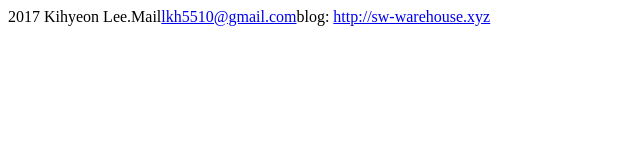
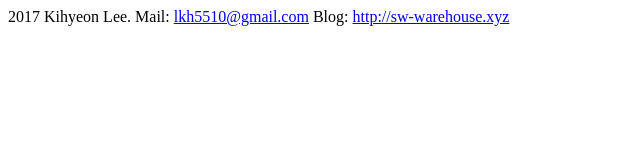
Before and after one commit to lkh4768/tmpdir-website, a React app: page / in a window 1280 px wide. Shown: the top 160 px of the page, without its empty margins (0-640 px from the left). Built offline with nearby package versions, Linux system fonts and the light colour scheme.

Commit message:
resolving #41

```diff
--- a/src/public/App.jsx
+++ b/src/public/App.jsx
@@ -4,14 +4,29 @@ import Body from './containers/Body/Body';
 
 class App extends React.Component {
   render() {
-    const html = (
+    const ownarEmail = 'lkh5510@gmail.com';
+    const copyright = {
+      icon: <i className="fa fa-copyright" />,
+      text: '2017 Kihyeon Lee.',
+    };
+    const email = {
+      title: 'Mail: ',
+      text: ownarEmail,
+      url: ['mailto:', ownarEmail].join(''),
+    };
+    const blog = {
+      title: 'Blog: ',
+      text: 'http://sw-warehouse.xyz',
+      url: 'http://sw-warehouse.xyz',
+    };
+    const ele = (
       <React.Fragment>
         <Body />
-        <Footer mailAddr="lkh5510@gmail.com" blogUrl="http://sw-warehouse.xyz" />
+        <Footer labels={[copyright]} links={[email, blog]} />
       </React.Fragment>
     );
 
-    return html;
+    return ele;
   }
 }
 
--- a/src/public/components/Footer/Blog.jsx
+++ /dev/null
@@ -1,28 +0,0 @@
-import React from 'react';
-import PropTypes from 'prop-types';
-
-class Blog extends React.Component {
-  render() {
-    const ele = (
-      <span>
-        {this.props.title}
-        <a href={this.props.blogUrl}>
-          {this.props.blogUrl}
-        </a>
-      </span>
-    );
-
-    return ele;
-  }
-}
-
-Blog.defaultProps = {
-  title: 'blog: ',
-};
-
-Blog.propTypes = {
-  title: PropTypes.string,
-  blogUrl: PropTypes.string.isRequired,
-};
-
-export default Blog;
--- a/src/public/components/Footer/Copyright.jsx
+++ /dev/null
@@ -1,26 +0,0 @@
-import PropTypes from 'prop-types';
-import React from 'react';
-
-class Copyright extends React.Component {
-  render() {
-    const ele = (
-      <span>
-        <i className="fa fa-copyright" />
-        {this.props.releaseYear} {this.props.owner}
-      </span>
-    );
-    return ele;
-  }
-}
-
-Copyright.defaultProps = {
-  releaseYear: 2017,
-  owner: 'Kihyeon Lee.',
-};
-
-Copyright.propTypes = {
-  releaseYear: PropTypes.number,
-  owner: PropTypes.string,
-};
-
-export default Copyright;
--- a/src/public/components/Footer/Footer.jsx
+++ b/src/public/components/Footer/Footer.jsx
@@ -1,25 +1,50 @@
 import PropTypes from 'prop-types';
 import React from 'react';
-import Copyright from './Copyright';
-import Mail from './Mail';
-import Blog from './Blog';
+import FooterLabel from './FooterLabel';
+import FooterLink from './FooterLink';
 
 class Footer extends React.Component {
   render() {
-    const node = (
-      <React.Fragment>
-        <Copyright />
-        <Mail mailAddr={this.props.mailAddr} />
-        <Blog blogUrl={this.props.blogUrl} />
-      </React.Fragment>
+    const footerLinks = this.props.links.map(link => (
+      <FooterLink
+        key={link.title}
+        title={link.title}
+        url={link.url}
+        text={link.text}
+      />
+    ));
+    const footerLabels = this.props.labels.map(label => (
+      <FooterLabel
+        key={label.text}
+        icon={label.icon}
+        text={label.text}
+      />
+    ));
+    const ele = (
+      <footer>
+        {footerLabels}
+        {footerLinks}
+      </footer>
     );
-    return node;
+    return ele;
   }
 }
 
 Footer.propTypes = {
-  mailAddr: PropTypes.string.isRequired,
-  blogUrl: PropTypes.string.isRequired,
+  links: PropTypes.arrayOf(PropTypes.shape({
+    title: PropTypes.string.isRequired,
+    url: PropTypes.string.isRequired,
+    text: PropTypes.string.isRequired,
+  })),
+  labels: PropTypes.arrayOf(PropTypes.shape({
+    icon: PropTypes.node,
+    text: PropTypes.string.isRequired,
+  })),
+};
+
+Footer.defaultProps = {
+  links: null,
+  labels: null,
 };
 
 export default Footer;
--- /dev/null
+++ b/src/public/components/Footer/FooterLabel.jsx
@@ -0,0 +1,22 @@
+import PropTypes from 'prop-types';
+import React from 'react';
+
+class FooterLabel extends React.Component {
+  render() {
+    const ele = (
+      <span>
+        {this.props.icon}
+        {this.props.text}
+        {' '}
+      </span>
+    );
+    return ele;
+  }
+}
+
+FooterLabel.propTypes = {
+  text: PropTypes.string.isRequired,
+  icon: PropTypes.element.isRequired,
+};
+
+export default FooterLabel;
--- /dev/null
+++ b/src/public/components/Footer/FooterLink.jsx
@@ -0,0 +1,26 @@
+import React from 'react';
+import PropTypes from 'prop-types';
+
+class Link extends React.Component {
+  render() {
+    const ele = (
+      <span>
+        {this.props.title}
+        <a href={this.props.url}>
+          {this.props.text}
+        </a>
+        {' '}
+      </span>
+    );
+
+    return ele;
+  }
+}
+
+Link.propTypes = {
+  title: PropTypes.string.isRequired,
+  url: PropTypes.string.isRequired,
+  text: PropTypes.string.isRequired,
+};
+
+export default Link;
--- a/src/public/components/Footer/Mail.jsx
+++ /dev/null
@@ -1,29 +0,0 @@
-import React from 'react';
-import PropTypes from 'prop-types';
-
-class Mail extends React.Component {
-  render() {
-    const ele = (
-      <span>
-        {this.props.title}
-        <a href={this.props.mailToSchema + this.props.mailAddr}>
-          {this.props.mailAddr}
-        </a>
-      </span>
-    );
-    return ele;
-  }
-}
-
-Mail.defaultProps = {
-  title: 'Mail',
-  mailToSchema: 'mailto:',
-};
-
-Mail.propTypes = {
-  title: PropTypes.string,
-  mailToSchema: PropTypes.string,
-  mailAddr: PropTypes.string.isRequired,
-};
-
-export default Mail;
```
Also changed, not shown: 1 other file (tests, documents, lock files or other folders).
